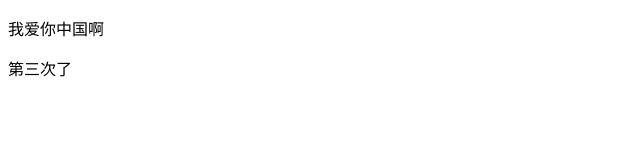
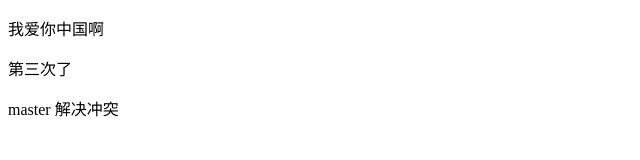
Before and after one commit to jsonbird/test, a plain HTML site: page index.html in a window 1280 px wide. Shown: the whole page, without its empty margins (0-640 px from the left). Drawn offline with Linux system fonts and the light colour scheme.

Commit message:
冲突解决了吗

```diff
--- a/index.html
+++ b/index.html
@@ -6,5 +6,6 @@
 <body>
 	<p>我爱你中国啊</p>
 	<p>第三次了</p>
+	<p>master  解决冲突</p>
 </body>
 </html>
```
